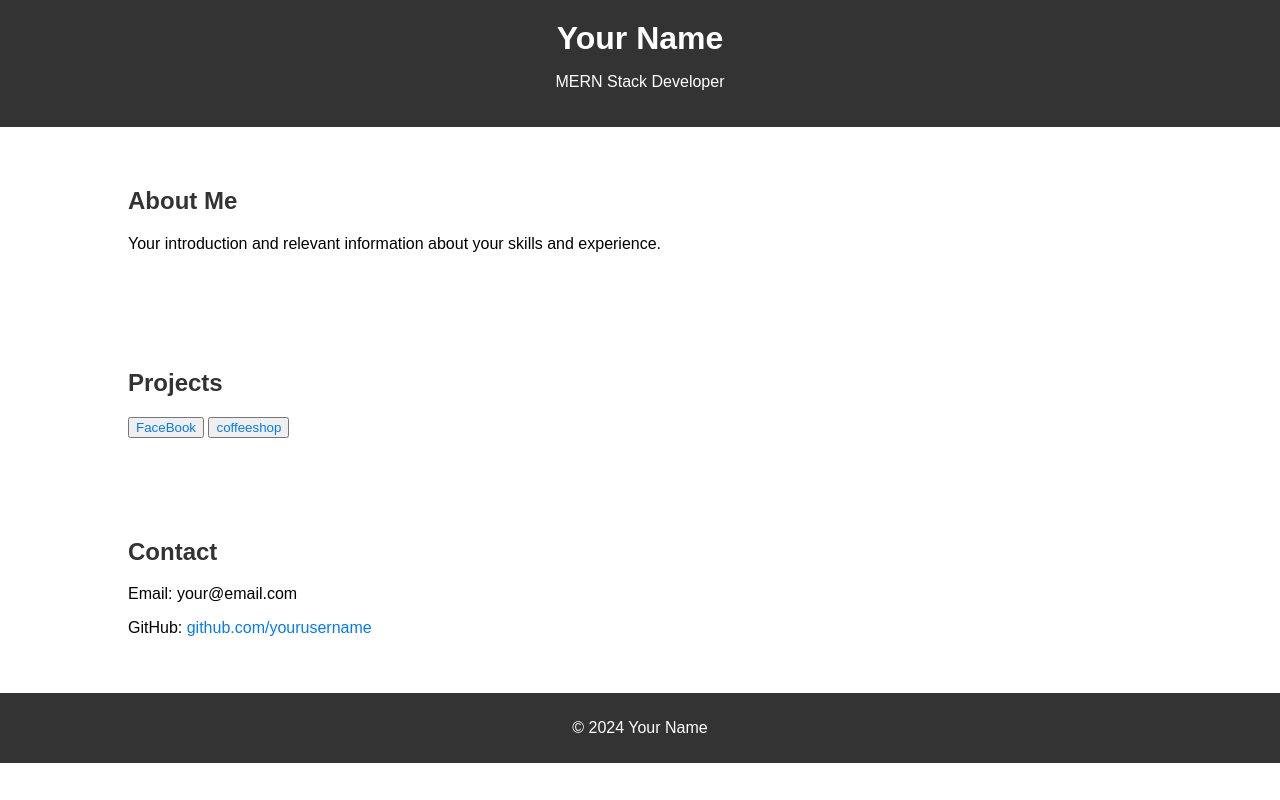
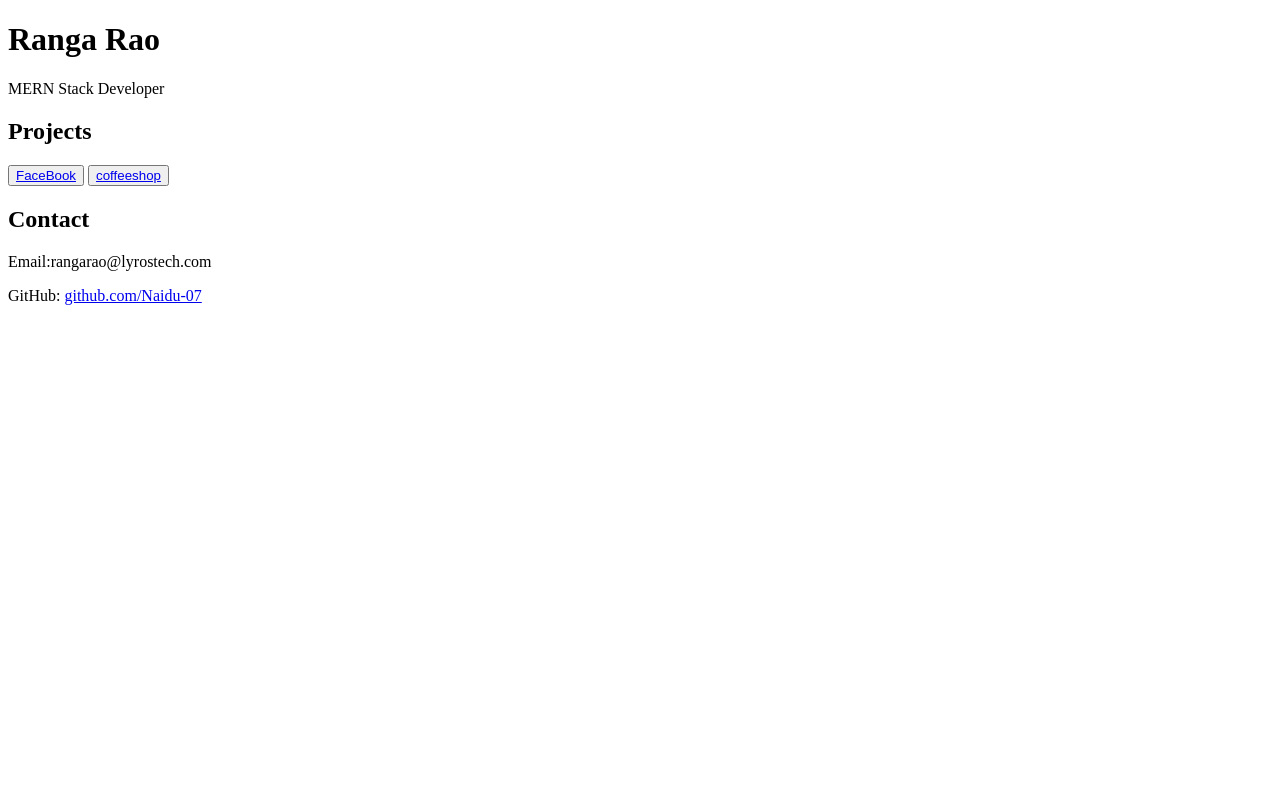
Before and after one commit to Naidu-07/Naidu-07.github.io, a plain HTML site: page index.html in a window 1280 px wide. Drawn offline with Linux system fonts and the light colour scheme.

Commit message:
Add files via upload

```diff
--- a/index.html
+++ b/index.html
@@ -4,64 +4,18 @@
     <meta charset="UTF-8">
     <meta name="viewport" content="width=device-width, initial-scale=1.0">
 
-    <title>Your Portfolio</title>
-    <style>
-body {
-    font-family: 'Arial', sans-serif;
-    margin: 0;
-    padding: 0;
-}
-
-.container {
-    width: 80%;
-    margin: 0 auto;
-}
-
-header {
-    background-color: #333;
-    color: #fff;
-    text-align: center;
-    padding: 20px 0;
-}
-
-header h1 {
-    margin: 0;
-}
-
-section {
-    padding: 40px 0;
-}
-
-section h2 {
-    color: #333;
-}
-
-footer {
-    background-color: #333;
-    color: #fff;
-    text-align: center;
-    padding: 10px 0;
-}
-
-a {
-    color: #007BFF;
-    text-decoration: none;
-}
-
-    </style>
+    <title>Naidu Portfolio</title>
 </head>
 <body>
     <header>
         <div class="container">
-            <h1>Your Name</h1>
+            <h1>Ranga Rao</h1>
             <p>MERN Stack Developer</p>
         </div>
     </header>
 
     <section id="about">
         <div class="container">
-            <h2>About Me</h2>
-            <p>Your introduction and relevant information about your skills and experience.</p>
         </div>
     </section>
 
@@ -76,31 +30,14 @@ a {
     <section id="contact">
         <div class="container">
             <h2>Contact</h2>
-            <p>Email: your@email.com</p>
-            <p>GitHub: <a href="https://github.com/yourusername" target="_blank">github.com/yourusername</a></p>
+            <p>Email:rangarao@lyrostech.com</p>
+            <p>GitHub: <a href="https://github.com/yourusername" target="_blank">github.com/Naidu-07</a></p>
         </div>
     </section>
 
     <footer>
         <div class="container">
-            <p>&copy; 2024 Your Name</p>
         </div>
     </footer>
-
-    <script>
-        // You can add JavaScript functionality here if needed
-// For example, smooth scrolling to sections
-
-document.querySelectorAll('a[href^="#"]').forEach(anchor => {
-    anchor.addEventListener('click', function (e) {
-        e.preventDefault();
-
-        document.querySelector(this.getAttribute('href')).scrollIntoView({
-            behavior: 'smooth'
-        });
-    });
-});
-
-    </script>
 </body>
 </html>
```
